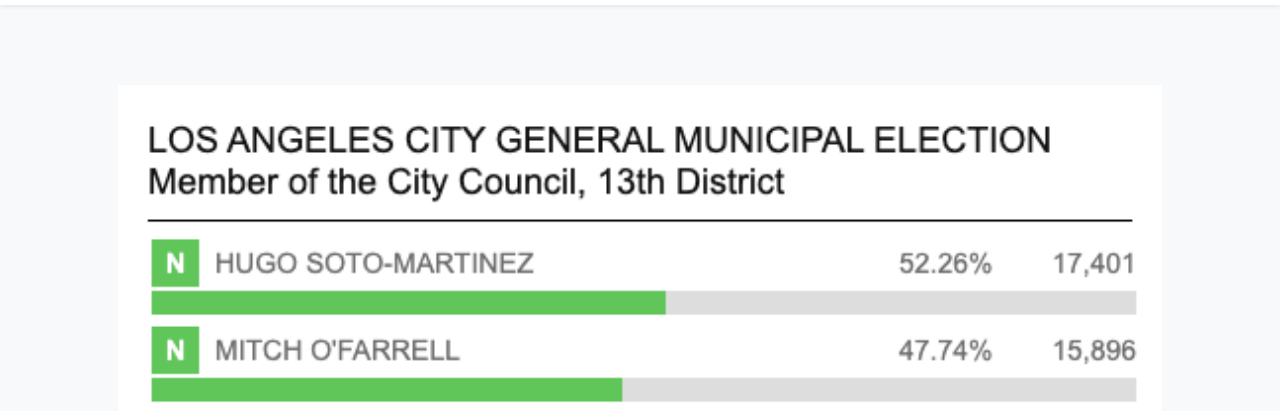
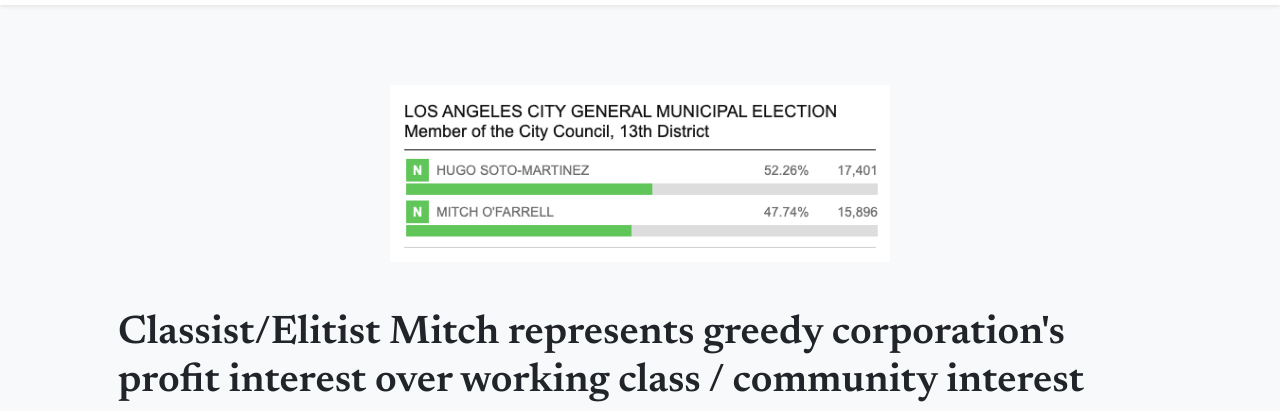
Before and after one commit to Teqshark/CD13LAElection, a plain HTML site: page index.html in a window 1280 px wide. Shown: the part 67-478 px from the top of the page. Drawn offline with nearby package versions, Linux system fonts and the light colour scheme.

Commit message:
position election results

```diff
--- a/index.html
+++ b/index.html
@@ -47,8 +47,8 @@
         <!-- Mashead header-->
         <header class="masthead">
             <div class="container px-5">
-                <div class="" style="width:100%;">
-                  <img src="./assets/election-results.png" class="m-auto" style="width:100%" />
+                <div class="d-flex mb-5" style="width:100%;">
+                  <img src="./assets/election-results.png" class="m-auto" style="width:100%; max-width: 500px" />
                 </div>
                 <div class="row gx-5 align-items-center">
 
```
